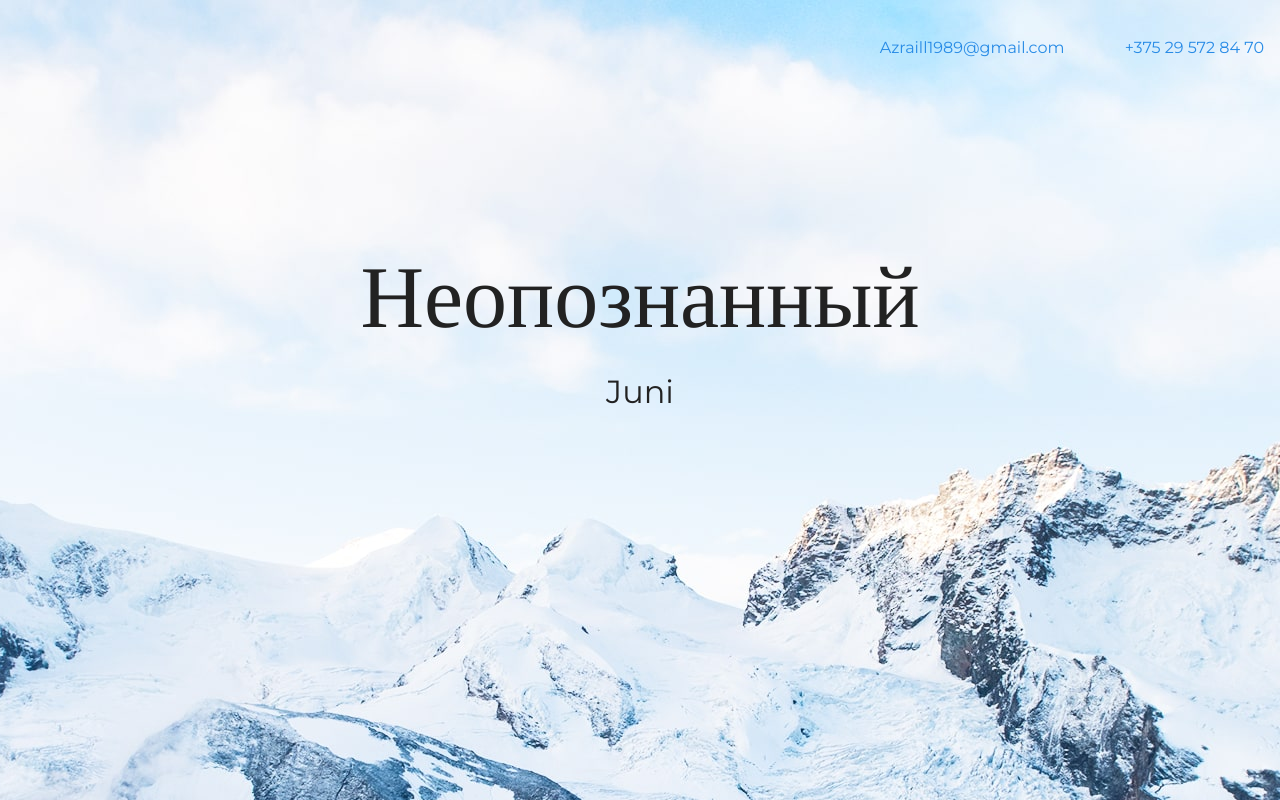
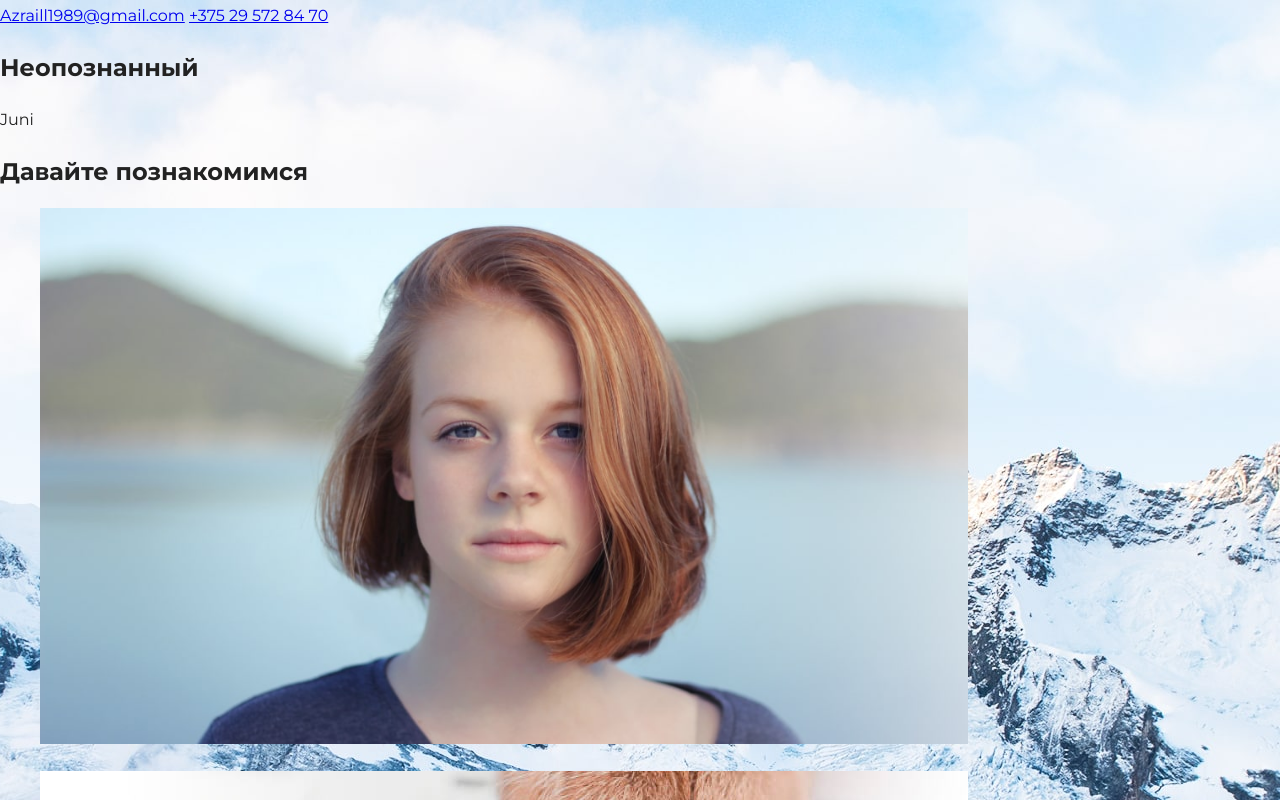
Before and after one commit to AlexKabanau/my-site, a plain HTML site: page index.html in a window 1280 px wide. Shown: the top 800 px of the page. Drawn offline with nearby package versions, Linux system fonts and the light colour scheme.

Commit message:
problem with style.css

```diff
--- a/style.css
+++ b/style.css
@@ -11,7 +11,7 @@ body {
   background-position: top center;
 }
 
-.container {
+./*container {
   max-width: 928px;
   margin: 0 auto;
   padding: 0 16px;
```
